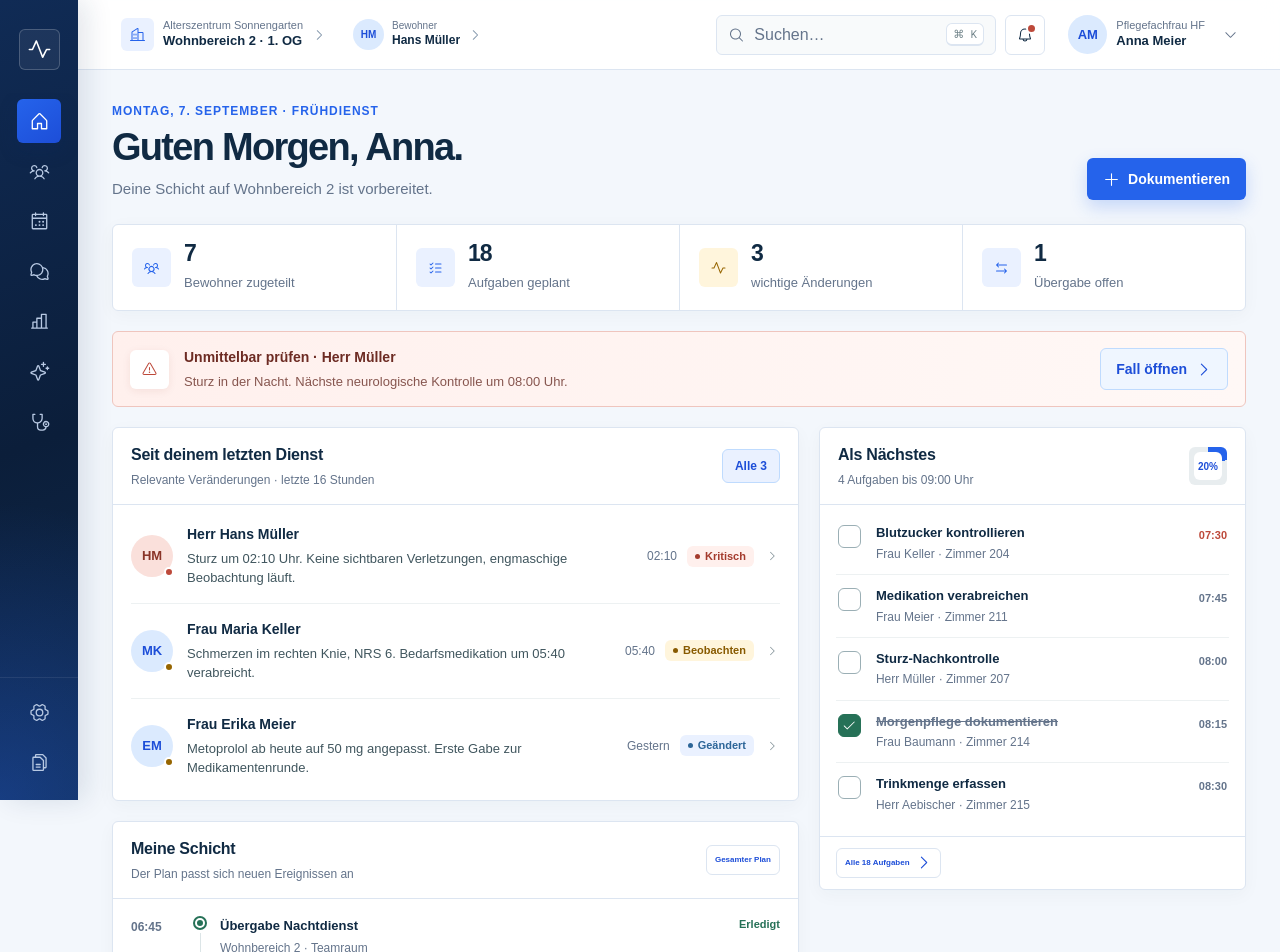
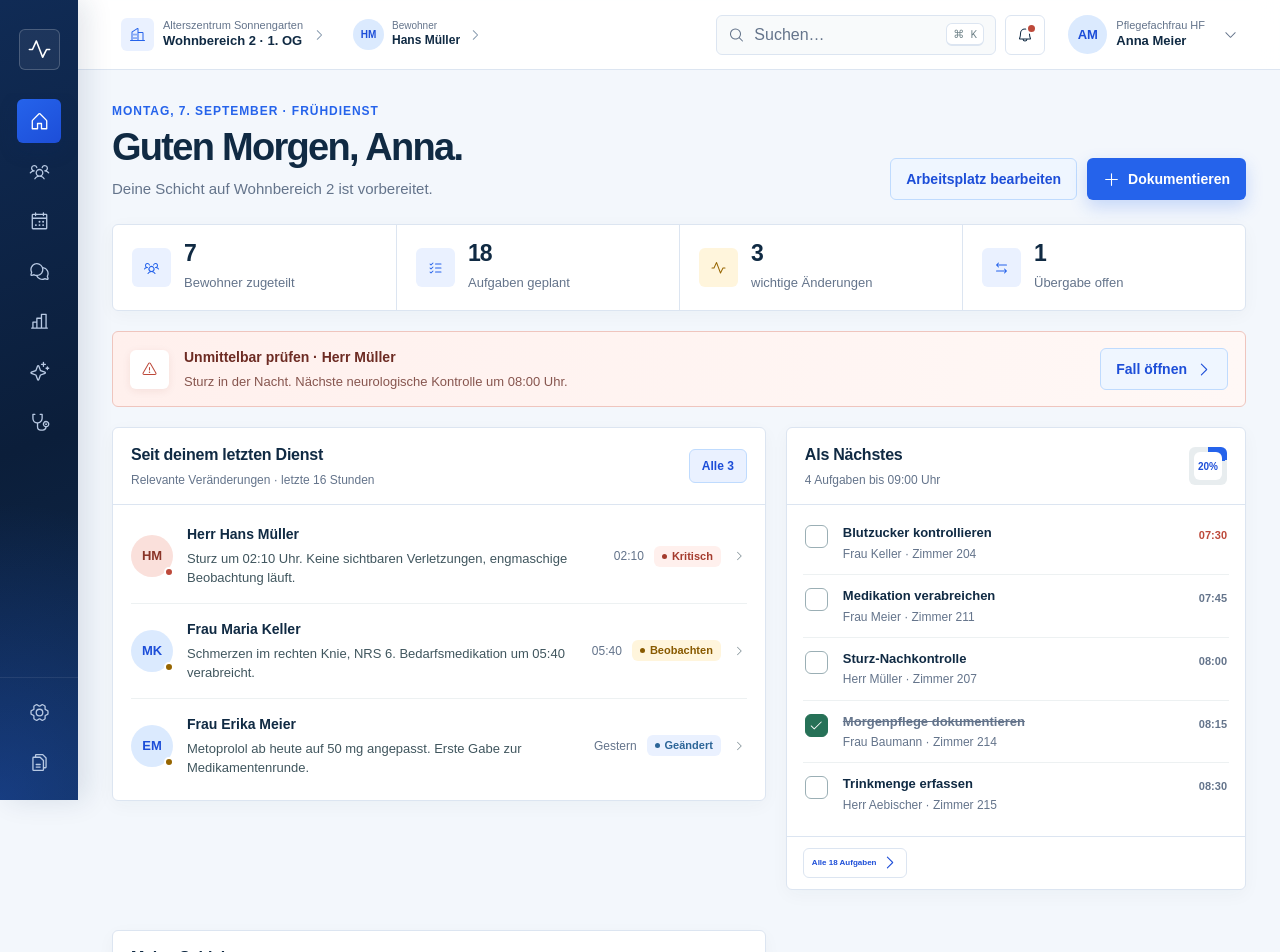
Before and after one commit to 3pWEBQUERY/CareCore, a Next.js app: page /c in a window 1280 px wide. Shown: the top 952 px of the page. Built offline with nearby package versions, Linux system fonts and the light colour scheme.

Commit message:
Add customizable dashboard workspace

```diff
--- a/app/c/page.tsx
+++ b/app/c/page.tsx
@@ -117,6 +117,34 @@ const initialTasks = [
   { id: 5, title: "Trinkmenge erfassen", resident: "Herr Aebischer · Zimmer 215", time: "08:30", completed: false },
 ];
 
+type DashboardWidgetId = "summary" | "critical" | "changes" | "shift" | "tasks" | "residents";
+
+const dashboardWidgets: Array<{ id: DashboardWidgetId; label: string; description: string; wide?: boolean }> = [
+  { id: "summary", label: "Schichtübersicht", description: "Kennzahlen für den aktuellen Dienst", wide: true },
+  { id: "critical", label: "Wichtiger Hinweis", description: "Kritische Informationen", wide: true },
+  { id: "changes", label: "Seit letztem Dienst", description: "Relevante Veränderungen" },
+  { id: "tasks", label: "Als Nächstes", description: "Offene Aufgaben" },
+  { id: "shift", label: "Meine Schicht", description: "Zeitlicher Dienstplan" },
+  { id: "residents", label: "Meine Bewohner", description: "Zugewiesene Bewohner", wide: true },
+];
+
+const defaultDashboardOrder = dashboardWidgets.map((widget) => widget.id);
+const dashboardLayoutStorageKey = "carecore.dashboard-layout.v1";
+
+function readStoredDashboardLayout() {
+  if (typeof window === "undefined") return { order: defaultDashboardOrder, hidden: [] as DashboardWidgetId[] };
+  try {
+    const saved = window.localStorage.getItem(dashboardLayoutStorageKey);
+    if (!saved) return { order: defaultDashboardOrder, hidden: [] as DashboardWidgetId[] };
+    const layout = JSON.parse(saved) as { order?: DashboardWidgetId[]; hidden?: DashboardWidgetId[] };
+    const allowed = new Set(defaultDashboardOrder);
+    const order = (layout.order ?? []).filter((id): id is DashboardWidgetId => allowed.has(id));
+    return { order: [...order, ...defaultDashboardOrder.filter((id) => !order.includes(id))], hidden: (layout.hidden ?? []).filter((id): id is DashboardWidgetId => allowed.has(id)) };
+  } catch {
+    return { order: defaultDashboardOrder, hidden: [] as DashboardWidgetId[] };
+  }
+}
+
 export default function Home() {
   const router = useRouter();
   const [tasks, setTasks] = useState(initialTasks);
@@ -124,6 +152,10 @@ export default function Home() {
   const [query, setQuery] = useState("");
   const [residentOpen, setResidentOpen] = useState(false);
   const [toast, setToast] = useState("");
+  const [dashboardEditing, setDashboardEditing] = useState(false);
+  const [widgetOrder, setWidgetOrder] = useState<DashboardWidgetId[]>(() => readStoredDashboardLayout().order);
+  const [hiddenWidgets, setHiddenWidgets] = useState<DashboardWidgetId[]>(() => readStoredDashboardLayout().hidden);
+  const [draggedWidget, setDraggedWidget] = useState<DashboardWidgetId | null>(null);
   const [mobileMenuOpen, setMobileMenuOpen] = useState(false);
   const [mobileGroupId, setMobileGroupId] = useState<string | null>(null);
   const mobileGroup = navigation.find((group) => group.id === mobileGroupId);
@@ -218,6 +250,42 @@ export default function Home() {
     if (task && !task.completed) setToast(`„${task.title}“ als erledigt markiert`);
   }
 
+  function persistDashboardLayout(nextOrder: DashboardWidgetId[], nextHidden: DashboardWidgetId[]) {
+    window.localStorage.setItem(dashboardLayoutStorageKey, JSON.stringify({ order: nextOrder, hidden: nextHidden }));
+  }
+
+  function toggleWidget(widgetId: DashboardWidgetId) {
+    const nextHidden = hiddenWidgets.includes(widgetId) ? hiddenWidgets.filter((id) => id !== widgetId) : [...hiddenWidgets, widgetId];
+    setHiddenWidgets(nextHidden);
+    persistDashboardLayout(widgetOrder, nextHidden);
+  }
+
+  function resetDashboardLayout() {
+    setWidgetOrder(defaultDashboardOrder);
+    setHiddenWidgets([]);
+    window.localStorage.removeItem(dashboardLayoutStorageKey);
+  }
+
+  function moveWidget(targetId: DashboardWidgetId) {
+    if (!draggedWidget || draggedWidget === targetId) return;
+    const nextOrder = [...widgetOrder];
+    const from = nextOrder.indexOf(draggedWidget);
+    const to = nextOrder.indexOf(targetId);
+    nextOrder.splice(from, 1);
+    nextOrder.splice(to, 0, draggedWidget);
+    setWidgetOrder(nextOrder);
+    persistDashboardLayout(nextOrder, hiddenWidgets);
+  }
+
+  const dashboardContent: Record<DashboardWidgetId, ReactNode> = {
+    summary: <section className="summary-strip" aria-label="Schichtübersicht"><div className="summary-item"><span className="summary-icon"><Icon name="residents"/></span><span><strong className="summary-value">7</strong><span className="summary-label">Bewohner zugeteilt</span></span></div><div className="summary-item"><span className="summary-icon"><Icon name="tasks"/></span><span><strong className="summary-value">18</strong><span className="summary-label">Aufgaben geplant</span></span></div><div className="summary-item"><span className="summary-icon attention"><Icon name="pulse"/></span><span><strong className="summary-value">3</strong><span className="summary-label">wichtige Änderungen</span></span></div><div className="summary-item"><span className="summary-icon info"><Icon name="handover"/></span><span><strong className="summary-value">1</strong><span className="summary-label">Übergabe offen</span></span></div></section>,
+    critical: <section className="critical-alert" aria-label="Kritischer Hinweis"><span className="critical-symbol"><Icon name="alert"/></span><div><strong>Unmittelbar prüfen · Herr Müller</strong><p>Sturz in der Nacht. Nächste neurologische Kontrolle um 08:00 Uhr.</p></div><button className="secondary-button" type="button" onClick={() => setResidentOpen(true)}>Fall öffnen <Icon name="chevron" className="button-icon"/></button></section>,
+    changes: <section className="card" aria-labelledby="changes-title"><div className="card-header"><div><h2 className="card-title" id="changes-title">Seit deinem letzten Dienst</h2><p className="card-subtitle">Relevante Veränderungen · letzte 16 Stunden</p></div><button className="filter-pill" type="button">Alle 3</button></div><div className="changes-list">{changes.map((change) => <button className="change-row" key={change.name} type="button" onClick={() => setResidentOpen(true)}><span className={`resident-avatar ${change.type === "critical" ? "critical" : ""}`}>{change.initials}<span className="avatar-status"/></span><span className="change-main"><strong>{change.name}</strong><p>{change.note}</p></span><span className="change-meta"><span>{change.time}</span><span className={`status-badge ${change.type}`}>{change.status}</span><Icon name="chevron" className="chevron"/></span></button>)}</div></section>,
+    shift: <section className="card timeline-card" aria-labelledby="timeline-title"><div className="card-header"><div><h2 className="card-title" id="timeline-title">Meine Schicht</h2><p className="card-subtitle">Der Plan passt sich neuen Ereignissen an</p></div><button className="quiet-button" type="button" onClick={() => setToast("Gesamte Schichtansicht geöffnet")}>Gesamter Plan</button></div><div className="timeline-list"><Timeline time="06:45" title="Übergabe Nachtdienst" detail="Wohnbereich 2 · Teamraum" state="Erledigt" variant="done" rail/><Timeline time="07:30" title="Medikamentenrunde" detail="7 Bewohner · 1 Anpassung" state="Jetzt" variant="current" rail/><Timeline time="08:00" title="Blutzucker & Sturzkontrolle" detail="Frau Keller · Herr Müller" state="In 18 Min." rail/><Timeline time="09:30" title="Arztvisite" detail="Zimmer 204, 207 und 211" state="Geplant" rail/><Timeline time="10:00" title="Verbandwechsel" detail="Frau Baumann · Zimmer 214" state="Geplant"/></div></section>,
+    tasks: <section className="card tasks-card" aria-labelledby="tasks-title"><div className="card-header"><div><h2 className="card-title" id="tasks-title">Als Nächstes</h2><p className="card-subtitle">{tasks.filter((task) => !task.completed).length} Aufgaben bis 09:00 Uhr</p></div><div className="progress-ring" style={{ "--progress": `${progress}%` } as CSSProperties} aria-label={`${progress} Prozent erledigt`}><span>{progress}%</span></div></div><div className="dashboard-task-list">{tasks.map((task) => <div className={`dashboard-task-row ${task.completed ? "completed" : ""}`} key={task.id}><button className="dashboard-task-check" type="button" aria-label={`${task.title} ${task.completed ? "wieder öffnen" : "erledigen"}`} onClick={() => toggleTask(task.id)}><Icon name="check"/></button><span className="dashboard-task-copy"><strong className="dashboard-task-title">{task.title}</strong><span className="dashboard-task-resident">{task.resident}</span></span><time className={`dashboard-task-time ${task.overdue && !task.completed ? "overdue" : ""}`}>{task.time}</time></div>)}</div><div className="tasks-footer"><button className="quiet-button" type="button" onClick={() => setToast("Alle 18 Aufgaben geöffnet")}>Alle 18 Aufgaben <Icon name="chevron" className="button-icon"/></button></div></section>,
+    residents: <section className="card residents-card" aria-labelledby="residents-title"><div className="card-header"><div><h2 className="card-title" id="residents-title">Meine Bewohner</h2><p className="card-subtitle">4 von 7 mit aktuellen Hinweisen</p></div><button className="quiet-button" type="button" onClick={() => router.push("/c/bewohner")}>Alle anzeigen</button></div><div className="resident-grid">{residents.map((resident) => <button className="resident-tile" type="button" key={resident.name} onClick={() => setResidentOpen(true)}><span className={`resident-avatar ${resident.critical ? "critical" : ""}`}>{resident.initials}</span><span><strong>{resident.name}</strong><p>{resident.room} · <span className="risk-label">{resident.risk}</span></p></span></button>)}</div></section>,
+  };
+
   return <div className="app-shell">
     <AppSidebar activeModule="home" onToast={setToast}/>
 
@@ -225,46 +293,11 @@ export default function Home() {
       <AppHeader searchOpen={searchOpen} onSearch={openSearch} onToast={setToast}/>
 
       <main className="workspace">
-        <section className="page-heading" aria-labelledby="page-title"><div className="heading-copy"><p className="eyebrow">Montag, 7. September · Frühdienst</p><h1 id="page-title">Guten Morgen, Anna.</h1><p>Deine Schicht auf Wohnbereich 2 ist vorbereitet.</p></div><button className="primary-button" type="button" onClick={() => setToast("Neue Dokumentation vorbereitet")}><Icon name="plus" className="button-icon"/>Dokumentieren</button></section>
+        <section className="page-heading" aria-labelledby="page-title"><div className="heading-copy"><p className="eyebrow">Montag, 7. September · Frühdienst</p><h1 id="page-title">Guten Morgen, Anna.</h1><p>Deine Schicht auf Wohnbereich 2 ist vorbereitet.</p></div><div className="dashboard-heading-actions"><button className="secondary-button" type="button" aria-pressed={dashboardEditing} onClick={() => setDashboardEditing((value) => !value)}>{dashboardEditing ? "Fertig" : "Arbeitsplatz bearbeiten"}</button><button className="primary-button" type="button" onClick={() => setToast("Neue Dokumentation vorbereitet")}><Icon name="plus" className="button-icon"/>Dokumentieren</button></div></section>
 
-        <section className="summary-strip" aria-label="Schichtübersicht">
-          <div className="summary-item"><span className="summary-icon"><Icon name="residents"/></span><span><strong className="summary-value">7</strong><span className="summary-label">Bewohner zugeteilt</span></span></div>
-          <div className="summary-item"><span className="summary-icon"><Icon name="tasks"/></span><span><strong className="summary-value">18</strong><span className="summary-label">Aufgaben geplant</span></span></div>
-          <div className="summary-item"><span className="summary-icon attention"><Icon name="pulse"/></span><span><strong className="summary-value">3</strong><span className="summary-label">wichtige Änderungen</span></span></div>
-          <div className="summary-item"><span className="summary-icon info"><Icon name="handover"/></span><span><strong className="summary-value">1</strong><span className="summary-label">Übergabe offen</span></span></div>
-        </section>
+        {dashboardEditing && <section className="dashboard-customizer" aria-label="Arbeitsplatz bearbeiten"><div><p className="eyebrow">Persönlicher Arbeitsplatz</p><h2>Komponenten anordnen</h2><p>Ziehe sichtbare Komponenten auf dem Dashboard an die gewünschte Stelle oder blende sie ein und aus.</p></div><div className="dashboard-customizer-list">{dashboardWidgets.map((widget) => <button className={!hiddenWidgets.includes(widget.id) ? "active" : ""} type="button" key={widget.id} onClick={() => toggleWidget(widget.id)}><span>{!hiddenWidgets.includes(widget.id) ? "✓" : "+"}</span><div><strong>{widget.label}</strong><small>{widget.description}</small></div></button>)}</div><button className="quiet-button" type="button" onClick={resetDashboardLayout}>Standard wiederherstellen</button></section>}
 
-        <section className="critical-alert" aria-label="Kritischer Hinweis"><span className="critical-symbol"><Icon name="alert"/></span><div><strong>Unmittelbar prüfen · Herr Müller</strong><p>Sturz in der Nacht. Nächste neurologische Kontrolle um 08:00 Uhr.</p></div><button className="secondary-button" type="button" onClick={() => setResidentOpen(true)}>Fall öffnen <Icon name="chevron" className="button-icon"/></button></section>
-
-        <div className="dashboard-grid">
-          <div className="dashboard-top-grid">
-          <div>
-            <section className="card" aria-labelledby="changes-title">
-              <div className="card-header"><div><h2 className="card-title" id="changes-title">Seit deinem letzten Dienst</h2><p className="card-subtitle">Relevante Veränderungen · letzte 16 Stunden</p></div><button className="filter-pill" type="button">Alle 3</button></div>
-              <div className="changes-list">{changes.map((change) => <button className="change-row" key={change.name} type="button" onClick={() => setResidentOpen(true)}><span className={`resident-avatar ${change.type === "critical" ? "critical" : ""}`}>{change.initials}<span className="avatar-status"/></span><span className="change-main"><strong>{change.name}</strong><p>{change.note}</p></span><span className="change-meta"><span>{change.time}</span><span className={`status-badge ${change.type}`}>{change.status}</span><Icon name="chevron" className="chevron"/></span></button>)}</div>
-            </section>
-
-            <section className="card timeline-card" aria-labelledby="timeline-title">
-              <div className="card-header"><div><h2 className="card-title" id="timeline-title">Meine Schicht</h2><p className="card-subtitle">Der Plan passt sich neuen Ereignissen an</p></div><button className="quiet-button" type="button" onClick={() => setToast("Gesamte Schichtansicht geöffnet")}>Gesamter Plan</button></div>
-              <div className="timeline-list">
-                <Timeline time="06:45" title="Übergabe Nachtdienst" detail="Wohnbereich 2 · Teamraum" state="Erledigt" variant="done" rail/>
-                <Timeline time="07:30" title="Medikamentenrunde" detail="7 Bewohner · 1 Anpassung" state="Jetzt" variant="current" rail/>
-                <Timeline time="08:00" title="Blutzucker & Sturzkontrolle" detail="Frau Keller · Herr Müller" state="In 18 Min." rail/>
-                <Timeline time="09:30" title="Arztvisite" detail="Zimmer 204, 207 und 211" state="Geplant" rail/>
-                <Timeline time="10:00" title="Verbandwechsel" detail="Frau Baumann · Zimmer 214" state="Geplant"/>
-              </div>
-            </section>
-          </div>
-
-          <section className="card tasks-card" aria-labelledby="tasks-title">
-            <div className="card-header"><div><h2 className="card-title" id="tasks-title">Als Nächstes</h2><p className="card-subtitle">{tasks.filter((task) => !task.completed).length} Aufgaben bis 09:00 Uhr</p></div><div className="progress-ring" style={{"--progress": `${progress}%`} as CSSProperties} aria-label={`${progress} Prozent erledigt`}><span>{progress}%</span></div></div>
-            <div className="dashboard-task-list">{tasks.map((task) => <div className={`dashboard-task-row ${task.completed ? "completed" : ""}`} key={task.id}><button className="dashboard-task-check" type="button" aria-label={`${task.title} ${task.completed ? "wieder öffnen" : "erledigen"}`} onClick={() => toggleTask(task.id)}><Icon name="check"/></button><span className="dashboard-task-copy"><strong className="dashboard-task-title">{task.title}</strong><span className="dashboard-task-resident">{task.resident}</span></span><time className={`dashboard-task-time ${task.overdue && !task.completed ? "overdue" : ""}`}>{task.time}</time></div>)}</div>
-            <div className="tasks-footer"><button className="quiet-button" type="button" onClick={() => setToast("Alle 18 Aufgaben geöffnet")}>Alle 18 Aufgaben <Icon name="chevron" className="button-icon"/></button></div>
-          </section>
-          </div>
-
-          <section className="card residents-card" aria-labelledby="residents-title"><div className="card-header"><div><h2 className="card-title" id="residents-title">Meine Bewohner</h2><p className="card-subtitle">4 von 7 mit aktuellen Hinweisen</p></div><button className="quiet-button" type="button" onClick={() => router.push("/c/bewohner")}>Alle anzeigen</button></div><div className="resident-grid">{residents.map((resident) => <button className="resident-tile" type="button" key={resident.name} onClick={() => setResidentOpen(true)}><span className={`resident-avatar ${resident.critical ? "critical" : ""}`}>{resident.initials}</span><span><strong>{resident.name}</strong><p>{resident.room} · <span className="risk-label">{resident.risk}</span></p></span></button>)}</div></section>
-        </div>
+        <div className={`dashboard-custom-grid ${dashboardEditing ? "is-editing" : ""}`}>{widgetOrder.filter((id) => !hiddenWidgets.includes(id)).map((id) => { const widget = dashboardWidgets.find((item) => item.id === id)!; return <div className={`dashboard-widget ${widget.wide ? "wide" : ""}`} key={id} draggable={dashboardEditing} onDragStart={() => setDraggedWidget(id)} onDragEnd={() => setDraggedWidget(null)} onDragOver={(event) => dashboardEditing && event.preventDefault()} onDrop={() => moveWidget(id)}>{dashboardEditing && <div className="dashboard-widget-handle" aria-label={`${widget.label} verschieben`}>⠿ <span>{widget.label}</span></div>}{dashboardContent[id]}</div>; })}</div>
       </main>
     </div>
 
```
Also changed, not shown: app/globals.css.
